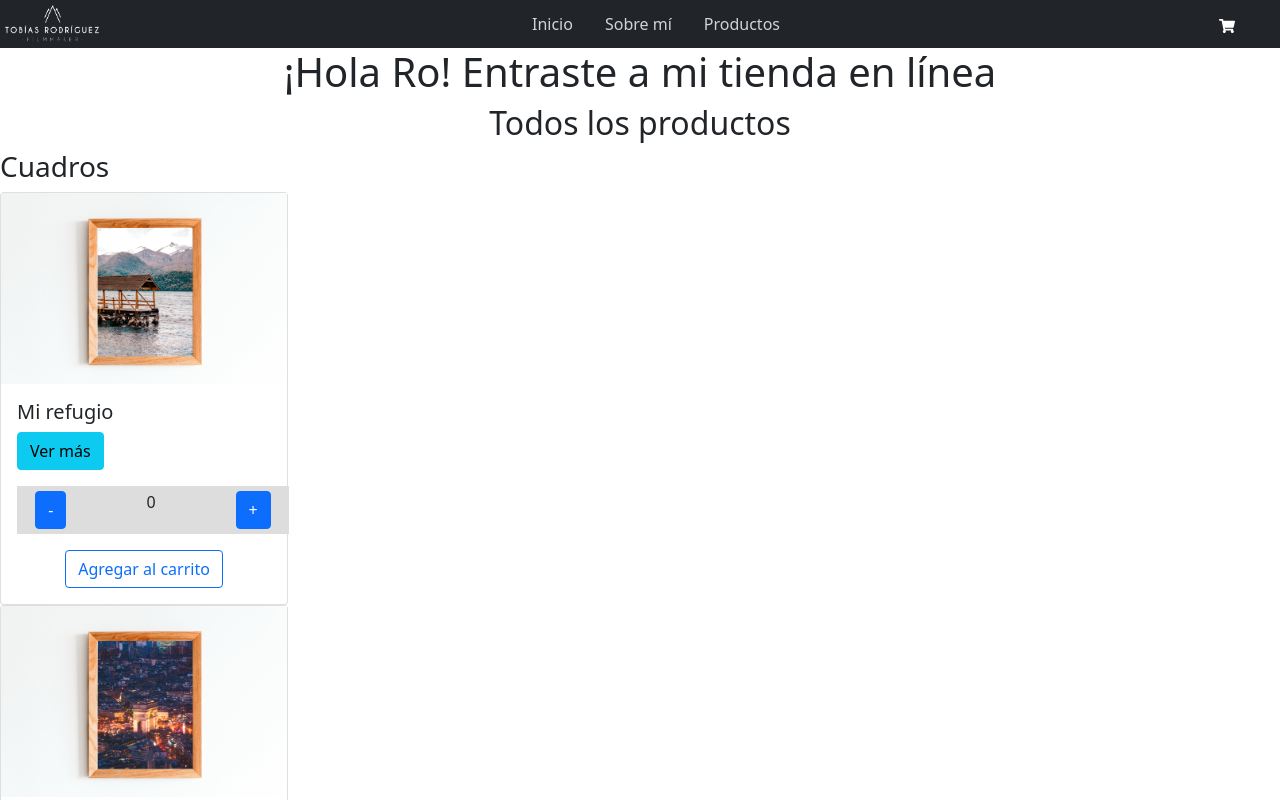
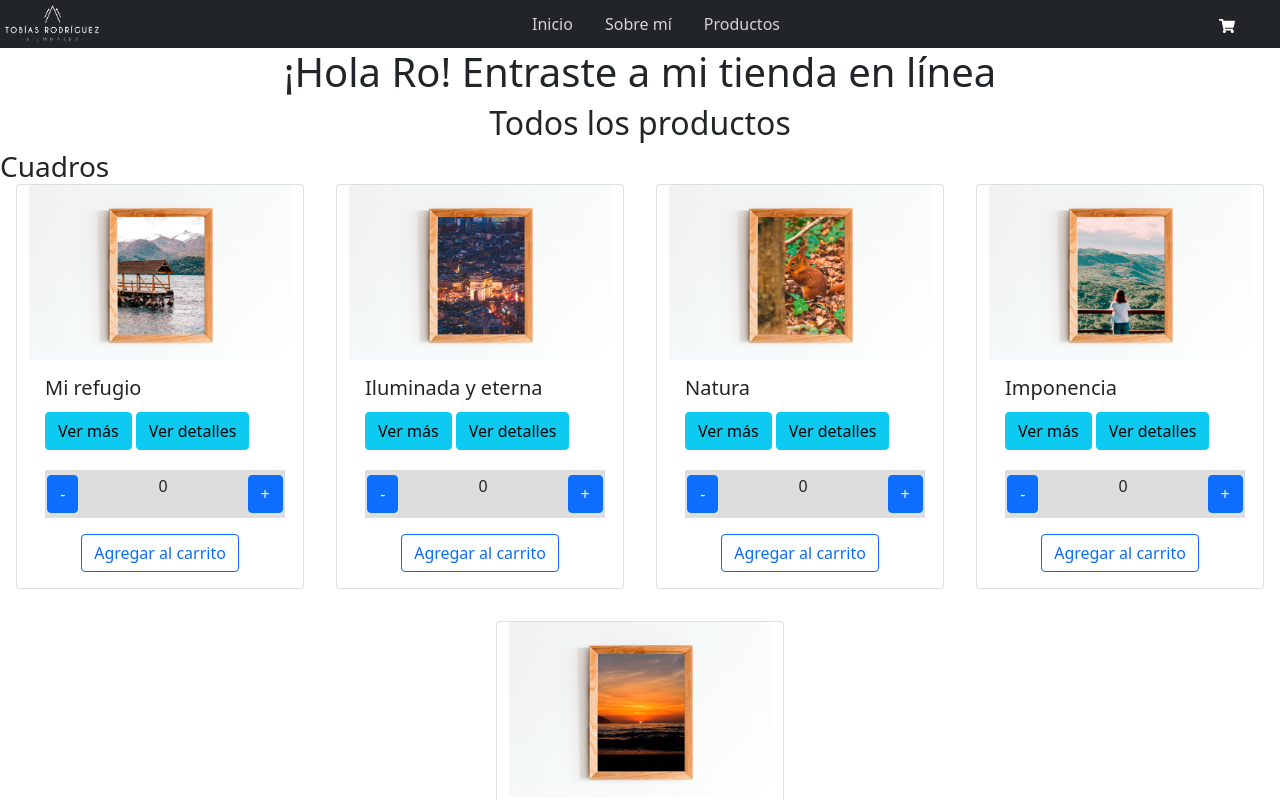
Before and after one commit to rociogirardini/ecommerce, a React (Create React App) app: page / in a window 1280 px wide. Shown: the top 800 px of the page. Built offline with nearby package versions, Linux system fonts and the light colour scheme.

Commit message:
Creación de ItemDetail y detalles de producto

```diff
--- a/src/App.css
+++ b/src/App.css
@@ -42,7 +42,7 @@
   justify-content: center;
   align-items: center;
   height: 3rem;
-  width: 17rem;
+  width: 15rem;
   background-color: rgb(221, 221, 221);
   margin-right:auto;
   margin-left: auto;
--- a/src/App.js
+++ b/src/App.js
@@ -3,13 +3,12 @@ import Navbar from './components/Navbar';
 import "bootstrap/dist/css/bootstrap.css";
 import "bootstrap/dist/js/bootstrap.bundle.min.js";
 import ItemListContainer from './components/ItemListContainer';
-import ItemList from './components/ItemList';
 
 function App() {
   return (
     <div className="App">
       <Navbar />
-      <ItemListContainer nombre="Ro" titulo="Todos los productos" item="Foto Obse"/>
+      <ItemListContainer nombre="Ro" titulo="Todos los productos"/>
     </div>
   );
 }
--- a/src/components/Item.js
+++ b/src/components/Item.js
@@ -1,21 +1,35 @@
-import React,{useState} from 'react'
+import React, { useState } from 'react'
 import ItemCount from './ItemCount'
+import ItemDetailContainer from './ItemDetailContainer'
 
-const Item = ({producto}) => {
-    const {name, description, img} = producto
+const Item = ({ producto }) => {
+    const { id, name, description, img, stock } = producto
 
     const [show, setShow] = useState(false)
     const verMas = () => {
         setShow(!show)
-        };
-    return(
-        <div className='card' style={{width: '18rem'}}>
-            <img src={img} alt="miniatura de cuadro"/>
+    };
+
+    const [detalle, setDetalle] = useState(false)
+    const mostrarDetalle = () => {
+        setDetalle(!detalle)
+    };
+
+    console.log(id);
+
+
+    return (
+        <div className='card m-3' style={{ width: '18rem'}}>
+            <img src={img} alt="miniatura de cuadro" className='card-img-top'/>
             <div className='card-body'>
                 <h5 className='card-title'>{name}</h5>
                 <button className="btn btn-info" onClick={verMas}>{show ? 'Ver menos' : 'Ver más'}</button>
                 {show ? <p className='card-text'>{description}</p> : ""}
-                <ItemCount initial={0} stock={4}/>
+                <button className="btn btn-info m-1" onClick={mostrarDetalle}>Ver detalles</button>
+                <div>
+                    {detalle ? <ItemDetailContainer miid={id}/> : ""}
+                </div>
+                <ItemCount initial={0} stock={stock} />
             </div>
         </div>
     )
--- /dev/null
+++ b/src/components/ItemDetail.js
@@ -0,0 +1,58 @@
+import React, { useState, useEffect } from 'react'
+
+
+const ItemDetail = ({detid}) => {
+    const [detalleProductos, setDetalleProductos] = useState([])
+    const [cargando, setCargando] = useState(true)
+    const detalles = [
+        { id: '01', nombre: 'Mi refugio', longDescription: 'Cuadro vertical de 43 x 53. El marco puede ser de color negro, natural o blanco.', img: './media/Cuadros1.png', stock: "4", price: "1200" },
+        { id: '02', nombre: 'Iluminada y eterna', longDescription: 'Arco del triunfo, el homenaje a cientos de personas que, luchando por su país, dieron todo. Hasta su vida.', img: './media/Cuadros2.png', stock: "5", price: "2000" },
+        { id: '03', nombre: 'Natura', longDescription: 'Cuando dejamos de pasar todo por alto, somos capaces de ver los pequeños detalles de la vida, como a este amiguito.', img: './media/Cuadros3.png', stock: "3", price: "680" },
+        { id: '04', nombre: 'Imponencia', longDescription: 'Las sierras cordobesas nunca dejan de sorprender. Y lo maravilloso de sentirse pequeño ante tal magnitud, uf, inexplicable.', img: './media/Cuadros4.png', stock: "4", price: "960" },
+        { id: '05', nombre: 'Lo efímero', longDescription: 'Un atardecer en la playa es de las cosas más fuertes, fugaces e increíbles del mundo.', img: './media/Cuadros5.png', stock: "8", price: "1500" }
+    ]
+
+    const getItem = new Promise((resolve, reject) => {
+        let condition = true
+        if (condition) {
+            console.log("Detalle ID:" + detid);
+            setTimeout(() => {
+                let miProducto = detalles.find(elem => elem.id === detid)
+                console.log(miProducto);
+                resolve(miProducto);
+            }, 2000);
+
+        } else {
+            reject('Salió mal')
+        }
+    });
+    console.log(getItem)
+
+    useEffect(() => {
+        getItem
+            .then((resp) => setDetalleProductos(resp))
+            .catch((error) => console.log(error))
+            .finally(() => setCargando(false))
+    }, [])
+
+    if (cargando) {
+        return (
+            <div>
+                <p>Cargando...</p>
+
+            </div>
+        )
+
+    } else {
+        return (
+            <div>
+                <p> Descripción: {detalleProductos.longDescription}</p>
+                <p> Precio: ${detalleProductos.price}</p>
+                <p> Quedan {detalleProductos.stock} unidades en stock</p>
+            </div>
+        )
+
+    }
+};
+
+export default ItemDetail
--- /dev/null
+++ b/src/components/ItemDetailContainer.js
@@ -0,0 +1,12 @@
+import ItemDetail from "./ItemDetail"
+
+const ItemDetailContainer = ({miid}) => {
+    return (
+        <div>
+            <h2>Detalles</h2>
+            <ItemDetail detid={miid}/>
+        </div>
+    )
+};
+
+export default ItemDetailContainer
--- a/src/components/ItemList.js
+++ b/src/components/ItemList.js
@@ -1,15 +1,15 @@
 import React, { useState, useEffect } from 'react'
 import Item from './Item'
 
-const ItemList = ({ card }) => {
+const ItemList = () => {
     const [listaProductos, setListaProductos] = useState([])
     const [cargando, setCargando] = useState(true)
     const productos = [
-        { id: '01', name: 'Mi refugio', description: 'En algún lugar del sur argentino, este muelle es el refugio de los navegantes locales.', img: './media/Cuadros1.png' },
-        { id: '02', name: 'Iluminada y eterna', description: 'Arco del triunfo, el homenaje a cientos de personas que, luchando por su país, dieron todo. Hasta su vida.', img: './media/Cuadros2.png' },
-        { id: '03', name: 'Natura', description: 'Cuando dejamos de pasar todo por alto, somos capaces de ver los pequeños detalles de la vida, como a este amiguito.', img: './media/Cuadros3.png' },
-        { id: '04', name: 'Imponencia', description: 'Las sierras cordobesas nunca dejan de sorprender. Y lo maravilloso de sentirse pequeño ante tal magnitud, uf, inexplicable.', img: './media/Cuadros4.png' },
-        { id: '05', name: 'Lo efímero', description: 'Un atardecer en la playa es de las cosas más fuertes, fugaces e increíbles del mundo.', img: './media/Cuadros5.png' },
+        { id: '01', name: 'Mi refugio', description: 'En algún lugar del sur argentino, este muelle es el refugio de los navegantes locales.', img: './media/Cuadros1.png', stock: "4", price: "1200" },
+        { id: '02', name: 'Iluminada y eterna', description: 'Arco del triunfo, el homenaje a cientos de personas que, luchando por su país, dieron todo. Hasta su vida.', img: './media/Cuadros2.png', stock: "5", price: "2000"},
+        { id: '03', name: 'Natura', description: 'Cuando dejamos de pasar todo por alto, somos capaces de ver los pequeños detalles de la vida, como a este amiguito.', img: './media/Cuadros3.png', stock: "3", price: "680" },
+        { id: '04', name: 'Imponencia', description: 'Las sierras cordobesas nunca dejan de sorprender. Y lo maravilloso de sentirse pequeño ante tal magnitud, uf, inexplicable.', img: './media/Cuadros4.png', stock: "4",price: "960" },
+        { id: '05', name: 'Lo efímero', description: 'Un atardecer en la playa es de las cosas más fuertes, fugaces e increíbles del mundo.', img: './media/Cuadros5.png', stock: "8", price: "1500"},
     ]
 
     const obtenerProductos = new Promise((resolve, reject) => {
@@ -35,7 +35,9 @@ const ItemList = ({ card }) => {
     return (
         <div>
             <h3>Cuadros</h3>
+            <div className='row row-cols-1 row-cols-md-3 g-4 flex-row justify-content-center'>
             {cargando ? <p>Cargando...</p> : listaProductos.map((producto) => <Item producto={producto} key={producto.id}/>)}
+            </div>
         </div>
     )
 
```
Also changed, not shown: 1 other file (tests, documents, lock files or other folders).
